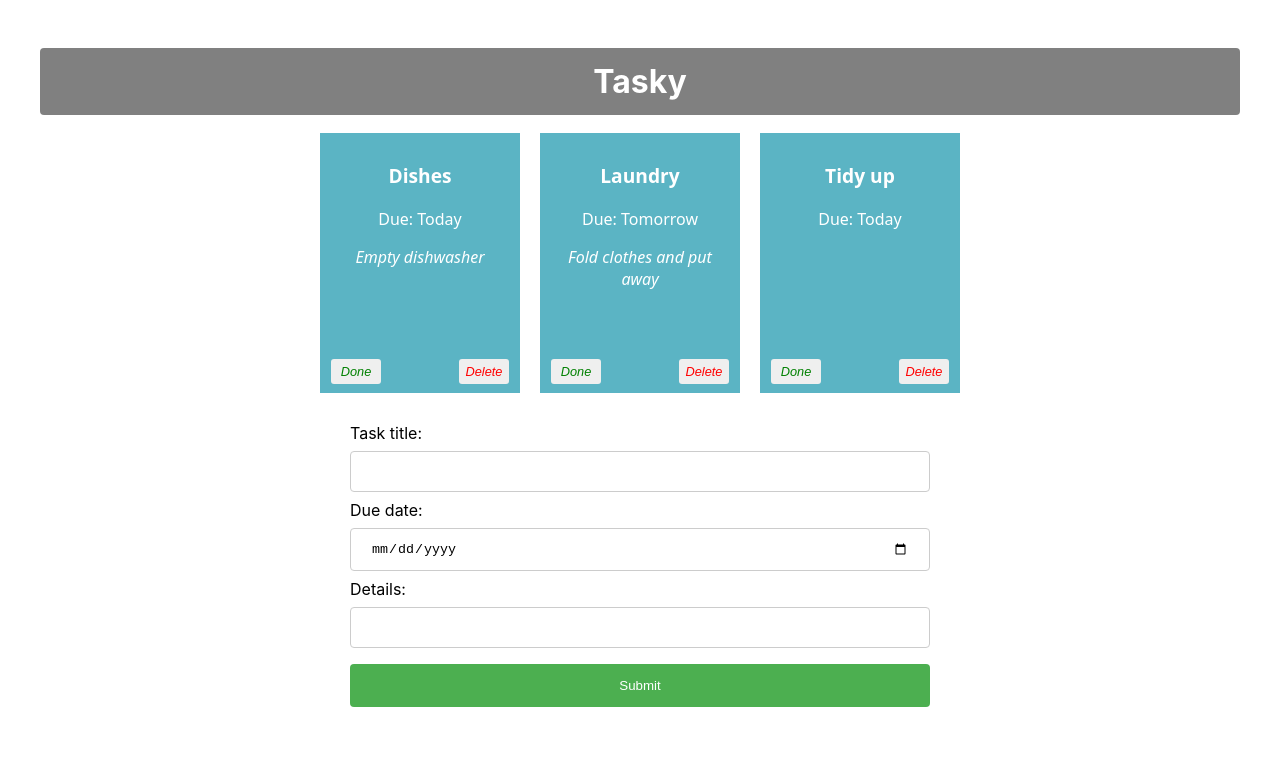
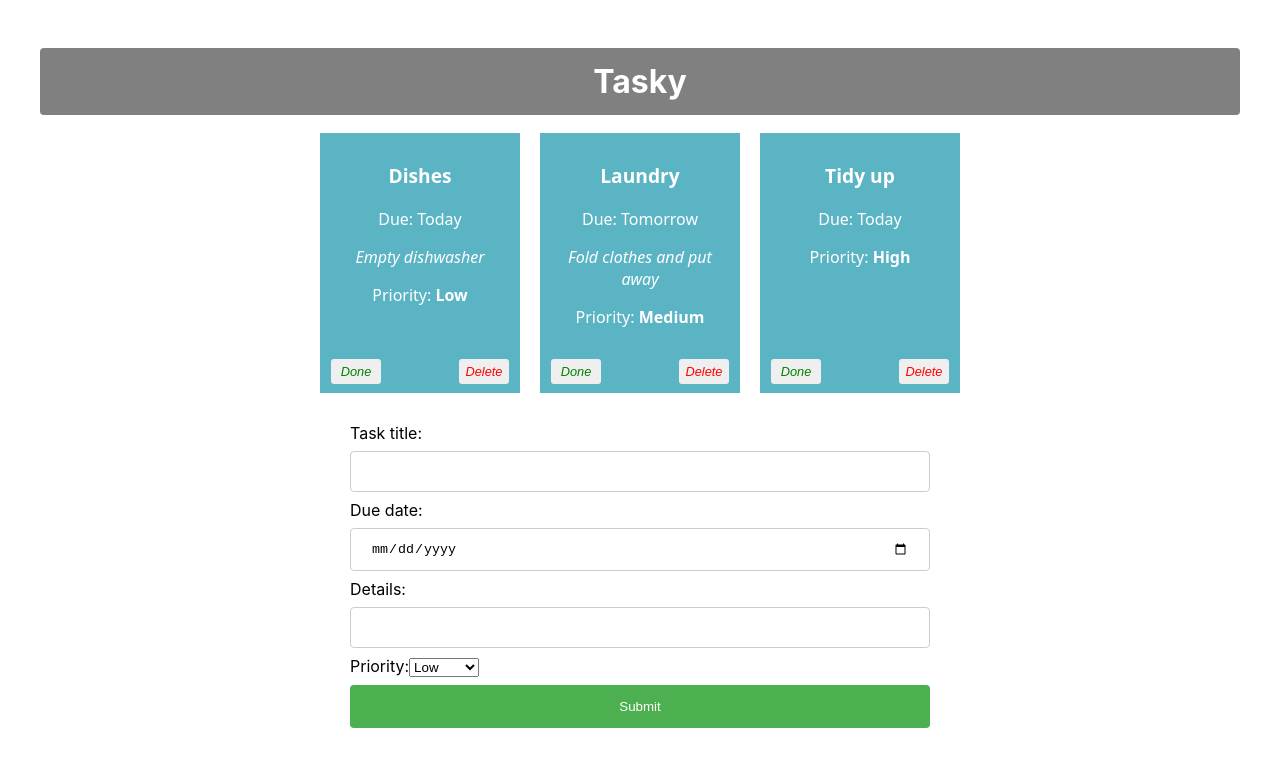
Before and after one commit to Yanbo-Yun/react-basics-labs, a React (Create React App) app in the folder tasky/: page / in a window 1280 px wide. Shown: the top 766 px of the page. Built offline with nearby package versions, Linux system fonts and the light colour scheme.

Commit message:
Tasky Lab 2 - Exercises done

```diff
--- a/tasky/src/App.js
+++ b/tasky/src/App.js
@@ -7,15 +7,16 @@ import Task from './components/Task';
 function App() {
   const [ taskState, setTaskState ] = useState({
     tasks: [
-      { id: 1, title:"Dishes", description: "Empty dishwasher", deadline: "Today", done: false },
-      { id: 2, title: "Laundry", description: "Fold clothes and put away", deadline: "Tomorrow", done: false },
-      { id: 3, title: "Tidy up", deadline: "Today", done: false}
+      { id: 1, title:"Dishes", description: "Empty dishwasher", deadline: "Today", done: false,priority: "Low" },
+      { id: 2, title: "Laundry", description: "Fold clothes and put away", deadline: "Tomorrow", done: false, priority: "Medium" },
+      { id: 3, title: "Tidy up", deadline: "Today", done: false, priority: "High"}
     ]
   });
   const [ formState, setFormState ] = useState({
     title: "",
     description: "",
-    deadline: ""
+    deadline: "",
+    priority: "low"
   });
   const formChangeHandler = (event) => {
     let form = {...formState};
@@ -29,6 +30,9 @@ function App() {
           break;
       case "deadline":
           form.deadline = event.target.value;
+          break;
+        case "priority":
+          form.priority = event.target.value;
           break;
       default:
           form = formState;
@@ -57,6 +61,7 @@ function App() {
 
     tasks.push(form);
     setTaskState({tasks});
+
   }
   return (
     <div className="container">
@@ -68,11 +73,12 @@ function App() {
           deadline={task.deadline}
           key={task.id}
           done={task.done}
+          priority={task.priority}
           markDone={() => doneHandler(index)}
           deleteTask = {() => deleteHandler(index)}
         />
       ))}
-      <AddTaskForm submit={formSubmitHandler} change={formChangeHandler} />
+      <AddTaskForm submit={formSubmitHandler} change={formChangeHandler} formState={formState}/>
     </div>
   );
 }
--- a/tasky/src/components/Form.js
+++ b/tasky/src/components/Form.js
@@ -1,28 +1,55 @@
 import React from "react";
 
 const AddTaskForm = (props) => {
-
   return (
     <div>
       <form onSubmit={props.submit}>
         <label>
           Task title:
-        <input type="text" name="title" required onChange={(event) => props.change(event)} />
+          <input
+            type="text"
+            name="title"
+            required
+            onChange={(event) => props.change(event)}
+          />
         </label>
         <br />
         <label>
           Due date:
-        <input type="date" name="deadline" required onChange={(event) => props.change(event)} />
+          <input
+            type="date"
+            name="deadline"
+            required
+            onChange={(event) => props.change(event)}
+          />
         </label>
         <br />
         <label>
           Details:
-        <input type="text" name="description" onChange={(event) => props.change(event)} />
+          <input
+            type="text"
+            name="description"
+            onChange={(event) => props.change(event)}
+          />
         </label>
+        <br />
+        <label>
+          Priority:
+          <select
+            name="priority"
+            onChange={(event) => props.change(event)}
+            defaultValue="Low"
+          >
+            <option value="Low">Low</option>
+            <option value="Medium">Medium</option>
+            <option value="High">High</option>
+          </select>
+        </label>
+        <br />
         <input type="submit" value="Submit" />
       </form>
     </div>
-  )
+  );
 };
 
 export default AddTaskForm;
--- a/tasky/src/components/Task.js
+++ b/tasky/src/components/Task.js
@@ -7,6 +7,7 @@ const Task = (props) => {
             <p className="title">{props.title}</p>
             <p>Due: {props.deadline}</p>
             <p><i>{props.description}</i></p>
+            <p>Priority: <strong>{props.priority}</strong></p>
             <button onClick={props.markDone} className='doneButton'>Done</button>
             <button className='deleteButton' onClick={props.deleteTask}>Delete</button>
         </div>
```
Also changed, not shown: tasky/src/App.css (line endings or trailing spaces). Lines whose indentation alone changed are shown as unchanged.
